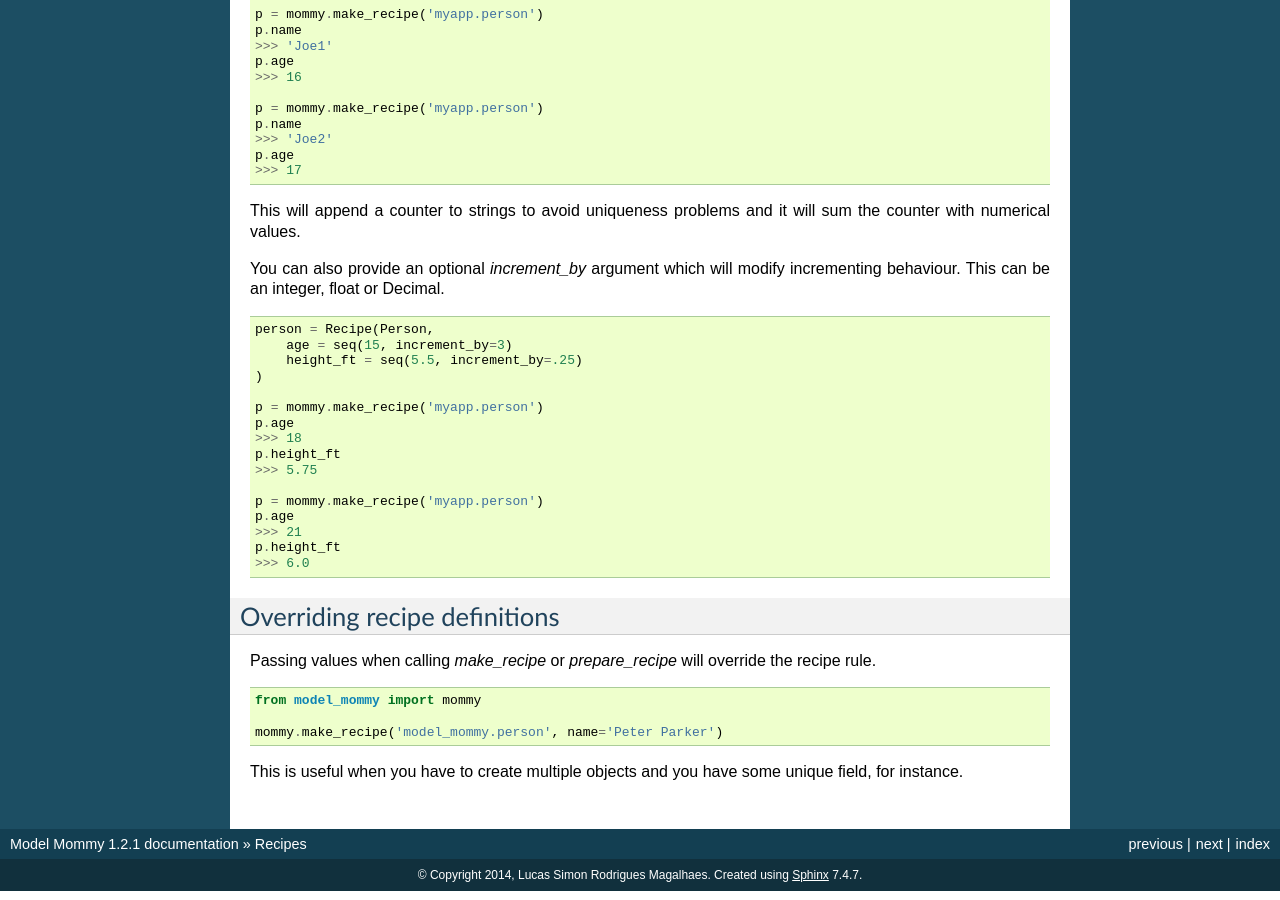
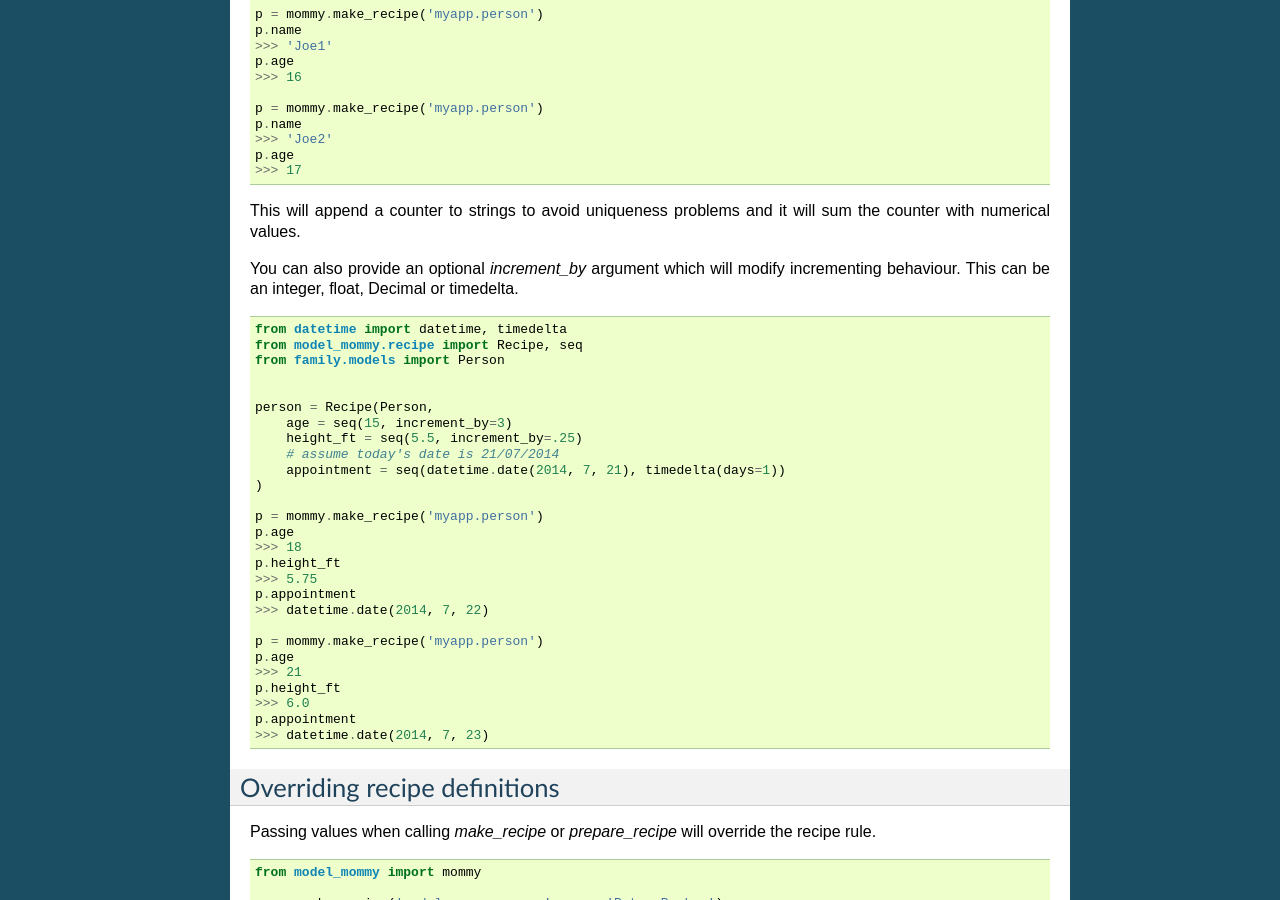
Before and after one commit to berinhard/model_mommy, a Sphinx documentation site: the page built from docs/source/recipes.rst, in a window 1280 px wide and 900 px high, scrolled down 3816 px. Built offline with Sphinx 7.4.7, drawn with Linux system fonts in a browser that asks for light colours.

Commit message:
adding timedelta to recipe docs

```diff
--- a/docs/source/recipes.rst
+++ b/docs/source/recipes.rst
@@ -248,14 +248,21 @@ Sometimes, you have a field with an unique value and using `make` can cause rand
 This will append a counter to strings to avoid uniqueness problems and it will sum the counter with numerical values.
 
 
-You can also provide an optional `increment_by` argument which will modify incrementing behaviour. This can be an integer, float or Decimal.
+You can also provide an optional `increment_by` argument which will modify incrementing behaviour. This can be an integer, float, Decimal or timedelta.
 
 .. code-block:: python
+
+
+    from datetime import datetime, timedelta
+    from model_mommy.recipe import Recipe, seq
+    from family.models import Person
 
 
     person = Recipe(Person,
         age = seq(15, increment_by=3)
         height_ft = seq(5.5, increment_by=.25)
+        # assume today's date is 21/07/2014
+        appointment = seq(datetime.date(2014, 7, 21), timedelta(days=1))
     )
 
     p = mommy.make_recipe('myapp.person')
@@ -263,12 +270,16 @@ You can also provide an optional `increment_by` argument which will modify incre
     >>> 18
     p.height_ft
     >>> 5.75
+    p.appointment
+    >>> datetime.date(2014, 7, 22)
 
     p = mommy.make_recipe('myapp.person')
     p.age
     >>> 21
     p.height_ft
     >>> 6.0
+    p.appointment
+    >>> datetime.date(2014, 7, 23)
 
 
 Overriding recipe definitions
```
